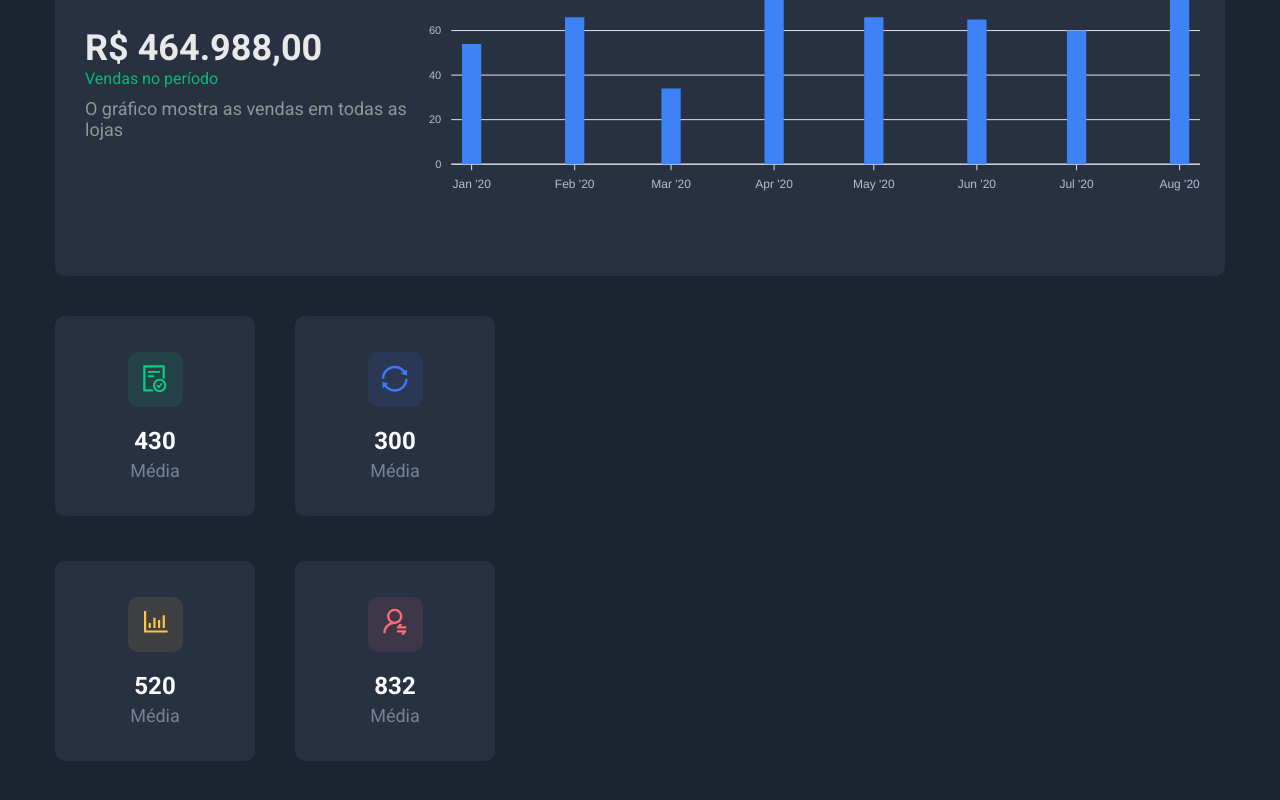
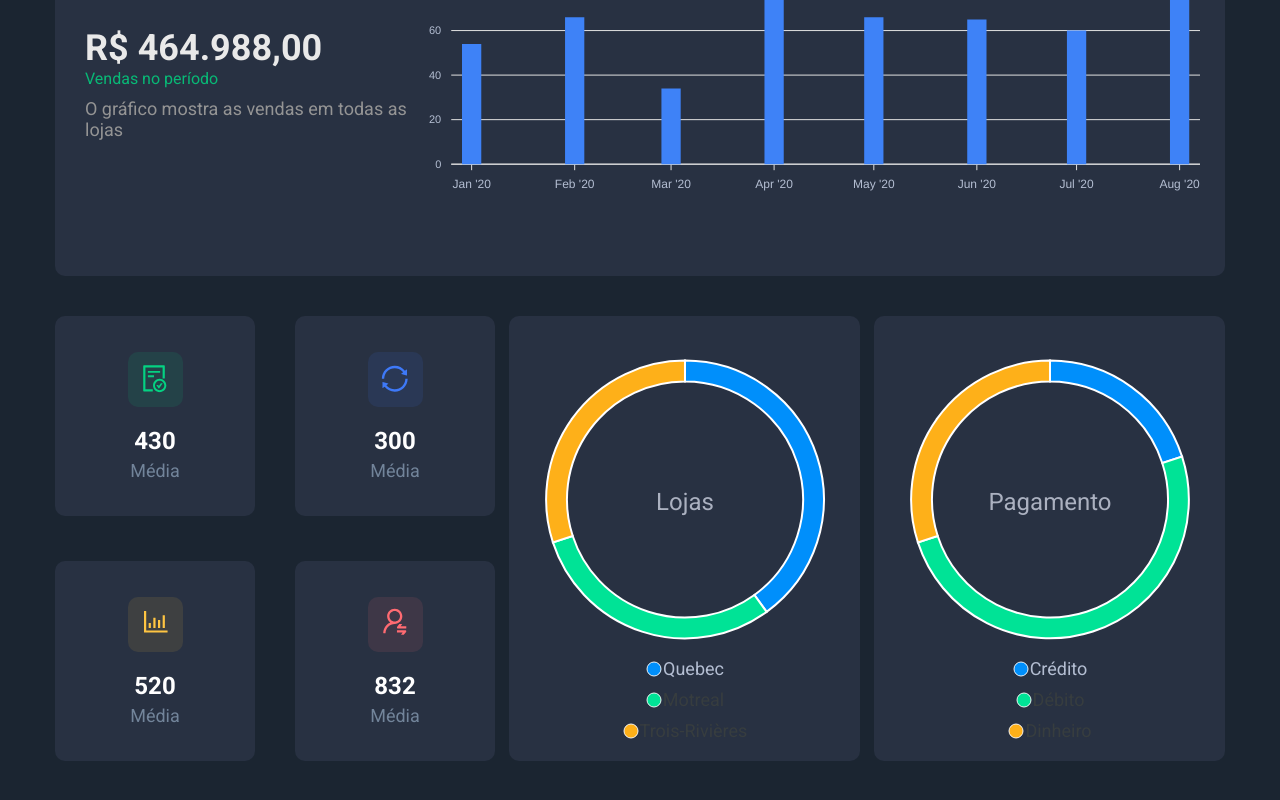
Before and after one commit to mario1980miranda/dsvendas-mariom, a React (Create React App) app in the folder front-web/: page / in a window 1280 px wide. Shown: the part 344-1144 px from the top of the page. Built offline with nearby package versions, Linux system fonts and the light colour scheme.

Commit message:
Pie chart card component

```diff
--- a/front-web/src/App.tsx
+++ b/front-web/src/App.tsx
@@ -1,6 +1,7 @@
 import './App.css';
 import Filter from './components/filter';
 import Header from './components/header';
+import PieChartCard from './components/pie-chart-card';
 import SalesByDate from './components/sales-by-date';
 import SalesSummary from './components/sales-summary';
 
@@ -14,6 +15,16 @@ function App() {
           <SalesByDate />
           <div className="sales-overview-container">
             <SalesSummary />
+            <PieChartCard
+              name="Lojas"
+              labels={['Quebec', 'Motreal', 'Trois-Rivières']}
+              series={[40, 30, 30]}
+            />
+            <PieChartCard
+              name="Pagamento"
+              labels={['Crédito', 'Débito', 'Dinheiro']}
+              series={[20, 50, 30]}
+            />
           </div>
         </div>
       </>
--- /dev/null
+++ b/front-web/src/components/pie-chart-card/helpers.ts
@@ -0,0 +1,67 @@
+import { ApexOptions } from 'apexcharts';
+
+export const buildPieChartConfig = (labels: string[] = [], name: string) => {
+  return {
+    labels,
+    noData: {
+      text: 'Sem resultados',
+      align: 'center',
+      verticalAlign: 'middle',
+      offsetX: 0,
+      offsetY: 0,
+      style: {
+        color: '#FFF',
+        fontSize: '18px',
+        fontFamily: 'Roboto, sans-serif'
+      }
+    },
+    legend: {
+      show: true,
+      floating: false,
+      position: 'bottom',
+      offsetY: 0,
+      labels: {
+        colors: ['#b4bed2']
+      },
+      fontFamily: 'Roboto, sans-serif',
+      fontSize: '18px',
+      itemMargin: {
+        vertical: 5
+      }
+    },
+    dataLabels: {
+      enabled: false
+    },
+    plotOptions: {
+      pie: {
+        size: 400,
+        donut: {
+          size: '85%',
+          labels: {
+            show: true,
+            name: {
+              show: true,
+              offsetY: 10,
+              formatter: function () {
+                return name;
+              }
+            },
+            total: {
+              show: true,
+              showAlways: true,
+              fontSize: '24px',
+              color: '#ABB1C0',
+              fontFamily: 'Roboto, sans-serif',
+              formatter: function () {
+                return '';
+              }
+            }
+          }
+        }
+      }
+    },
+    chart: {
+      height: '400px'
+    }
+  } as ApexOptions;
+};
--- /dev/null
+++ b/front-web/src/components/pie-chart-card/index.tsx
@@ -0,0 +1,26 @@
+import ReactApexChart from 'react-apexcharts';
+import { buildPieChartConfig } from './helpers';
+
+import './styles.css';
+
+type Props = {
+  labels: string[];
+  name: string;
+  series: number[];
+};
+
+function PieChartCard({ labels, name, series }: Props) {
+  return (
+    <div className="pie-chart-card base-card">
+      <ReactApexChart
+        options={buildPieChartConfig(labels, name)}
+        type="donut"
+        width={400}
+        height={400}
+        series={series}
+      />
+    </div>
+  );
+}
+
+export default PieChartCard;
--- /dev/null
+++ b/front-web/src/components/pie-chart-card/styles.css
@@ -0,0 +1,11 @@
+.pie-chart-card {
+  width: 30%;
+  padding-top: 35px;
+  display: flex;
+  justify-content: center;
+}
+
+.apexcharts-legend.apexcharts-align-center {
+  flex-direction: column;
+  align-items: center;
+}
```
